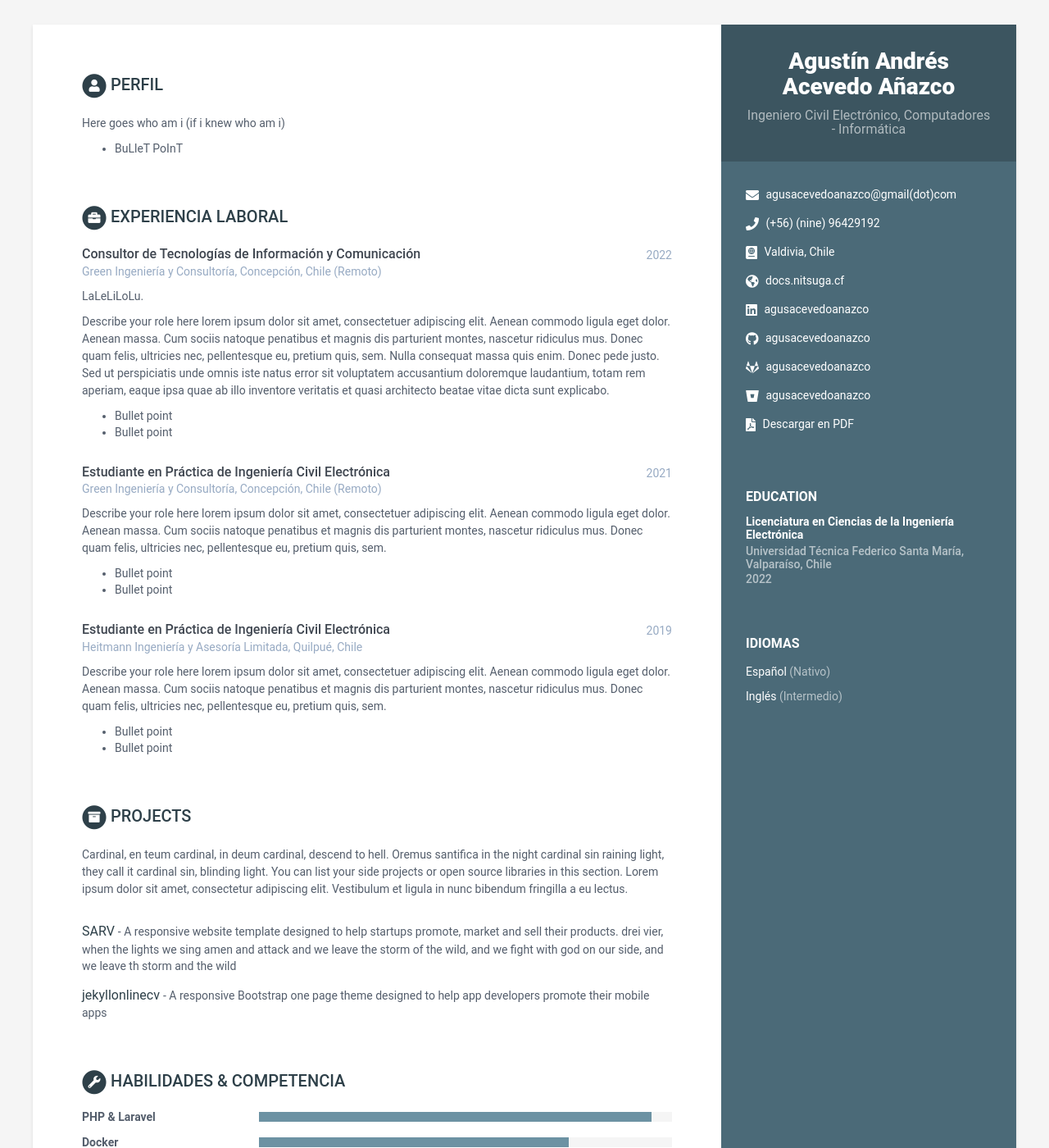
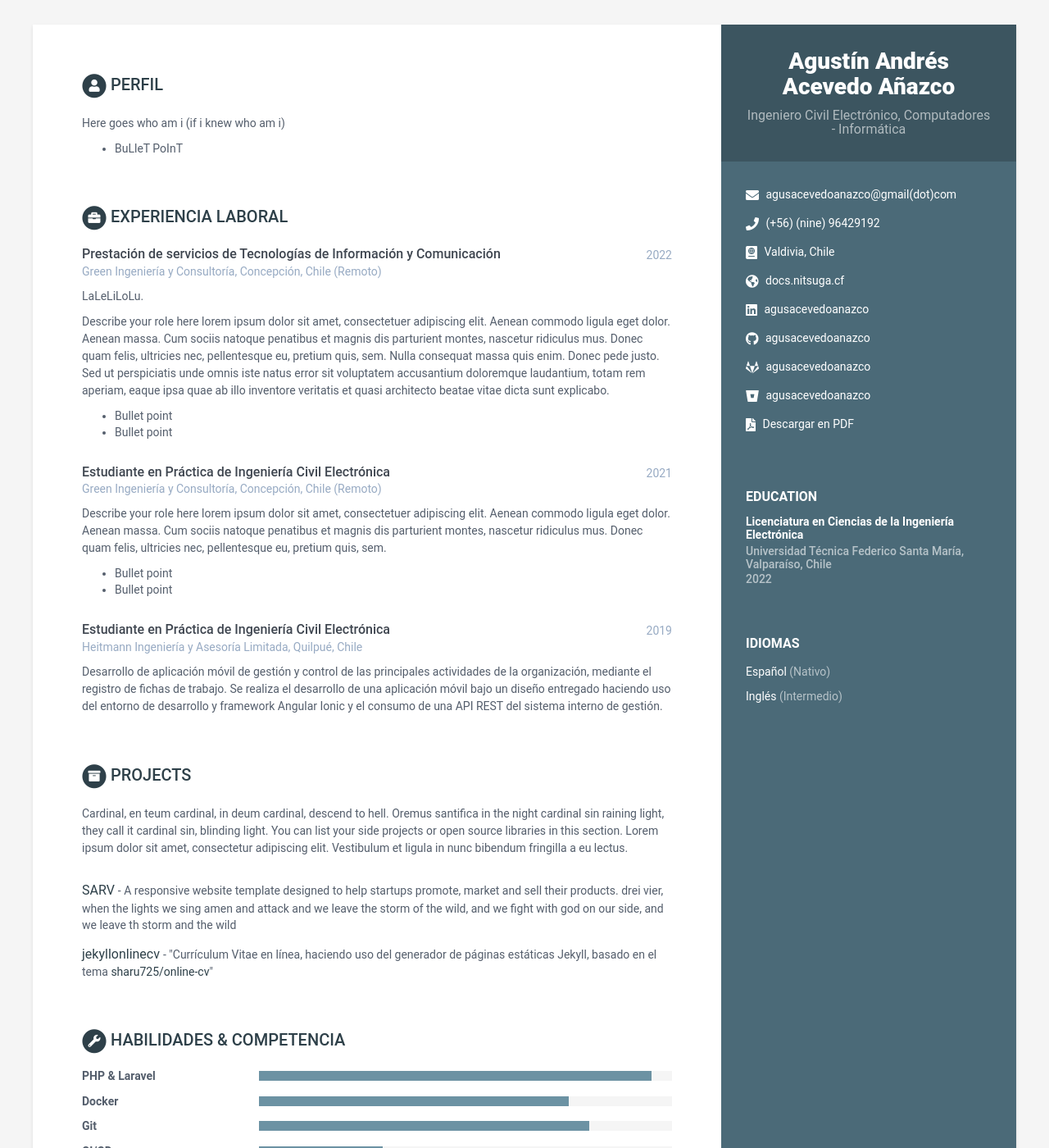
Before and after one commit to agusacevedoanazco/jekyllonlinecv, a Jekyll site: the page built from index.html, in a window 1280 px wide and 1400 px high. Shown: the whole window at 82% size. Built offline with Jekyll 4.4.1, drawn with Linux system fonts in a browser that asks for light colours.

Commit message:
avances remoto

```diff
--- a/_data/data.yml
+++ b/_data/data.yml
@@ -36,10 +36,10 @@ sidebar:
         level: Intermedio
 
     # interests:
-    #   - item: HomeLabbing
+    #   - item: Something i like 1
     #     link:
 
-    #   - item: Powerlifting
+    #   - item: Something i like 2
     #     link:
 
 career-profile:
@@ -77,7 +77,7 @@ education:
     #       - Bullet point
     #       - Bullet point
 experiences:
-    - role: Consultor de Tecnologías de Información y Comunicación
+    - role: Prestación de servicios de Tecnologías de Información y Comunicación
       time: 2022
       company: Green Ingeniería y Consultoría, Concepción, Chile (Remoto)
       details: |
@@ -109,13 +109,11 @@ experiences:
       time: 2019
       company: Heitmann Ingeniería y Asesoría Limitada, Quilpué, Chile
       details: |
-        Describe your role here lorem ipsum dolor sit amet, consectetuer
-        adipiscing elit. Aenean commodo ligula eget dolor. Aenean massa.
-        Cum sociis natoque penatibus et magnis dis parturient montes,
-        nascetur ridiculus mus. Donec quam felis, ultricies nec,
-        pellentesque eu, pretium quis, sem.
-          - Bullet point
-          - Bullet point
+          Desarrollo de aplicación móvil de gestión y control de las principales
+          actividades de la organización, mediante el registro de fichas de trabajo.
+          Se realiza el desarrollo de una aplicación móvil bajo un diseño entregado
+          haciendo uso del entorno de desarrollo y framework Angular Ionic y el consumo
+          de una API REST del sistema interno de gestión.
 projects:
     title: Projects
     intro: >
@@ -134,7 +132,9 @@ projects:
 
       - title: jekyllonlinecv
         link: "https://github.com/agusacevedoanazco/jekyllonlinecv.git"
-        tagline: "A responsive Bootstrap one page theme designed to help app developers promote their mobile apps"
+        tagline: >
+          "Currículum Vitae en línea, haciendo uso del generador de páginas estáticas Jekyll,
+          basado en el tema <a href="https://github.com/sharu725/online-cv.git">sharu725/online-cv</a>"
 
 # publications:
 #     title: Publications
```
